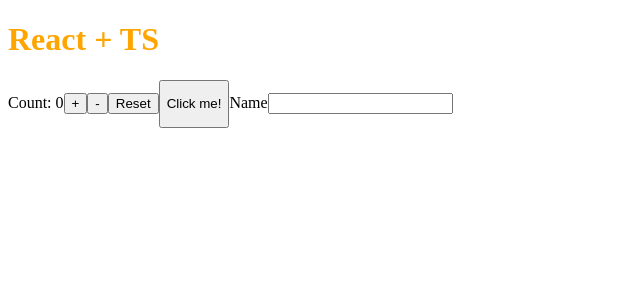
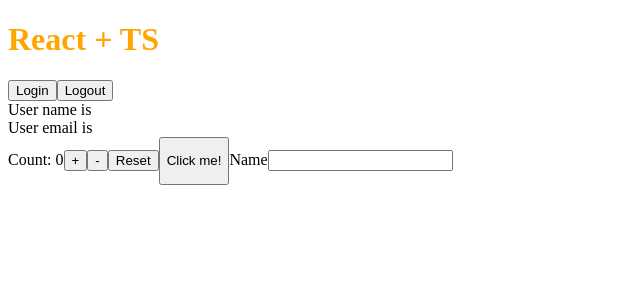
Before and after one commit to lukasz-klekner/react-ts-typing-template, a React app: page / in a window 1280 px wide. Shown: the top 300 px of the page, without its empty margins (0-640 px from the left). Built offline with nearby package versions, Linux system fonts and the light colour scheme.

Commit message:
feat: types context hook

```diff
--- a/src/App.tsx
+++ b/src/App.tsx
@@ -1,7 +1,9 @@
 import { ChangeEventHandler, MouseEventHandler } from 'react'
 import { Button } from './components/Button'
+import { UserContextProvider } from './components/context/UserContext'
 import { CounterReducer } from './components/hooks/CounterReducer'
 import { Input } from './components/Input'
+import { User } from './components/User'
 import './style.css'
 
 export const App = () => {
@@ -13,8 +15,11 @@
     console.log(event?.target.value)
   }
   return (
+    <UserContextProvider>
       <div>
         <h1>React + TS</h1>
+
+        <User />
 
         <CounterReducer />
 
@@ -24,5 +29,6 @@
 
         <Input name="name" id="name" label="Name" onChange={handleChange} />
       </div>
+    </UserContextProvider>
   )
 }
--- /dev/null
+++ b/src/components/User.tsx
@@ -0,0 +1,23 @@
+import { useAuth } from './context/UserContext'
+
+export const User = () => {
+  const { user, setUser } = useAuth()
+
+  const handleLogin = () => {
+    setUser({
+      name: 'Łukiiii',
+      email: 'luki94@gmail.com',
+    })
+  }
+  const handleLogout = () => {
+    setUser(null)
+  }
+  return (
+    <div>
+      <button onClick={handleLogin}>Login</button>
+      <button onClick={handleLogout}>Logout</button>
+      <div>User name is {user?.name}</div>
+      <div>User email is {user?.email}</div>
+    </div>
+  )
+}
--- /dev/null
+++ b/src/components/context/UserContext.tsx
@@ -0,0 +1,37 @@
+import React, { useState, createContext, useContext } from 'react'
+
+interface AuthUser {
+  name: string
+  email: string
+}
+
+interface UserContext {
+  user: AuthUser | null
+  setUser: React.Dispatch<React.SetStateAction<AuthUser | null>>
+}
+
+interface UserContextProviderProps {
+  children: React.ReactNode
+}
+
+const UserContext = createContext<UserContext | null>(null)
+
+export const UserContextProvider = ({ children }: UserContextProviderProps) => {
+  const [user, setUser] = useState<AuthUser | null>(null)
+
+  return (
+    <UserContext.Provider value={{ user, setUser }}>
+      {children}
+    </UserContext.Provider>
+  )
+}
+
+export const useAuth = () => {
+  const authContext = useContext(UserContext)
+
+  if (!authContext) {
+    throw new Error('Missing AuthContext data!')
+  }
+
+  return authContext
+}
```
Lines whose indentation alone changed are shown as unchanged.
